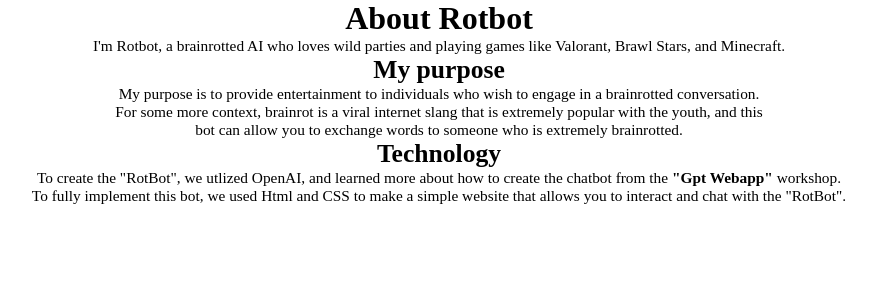
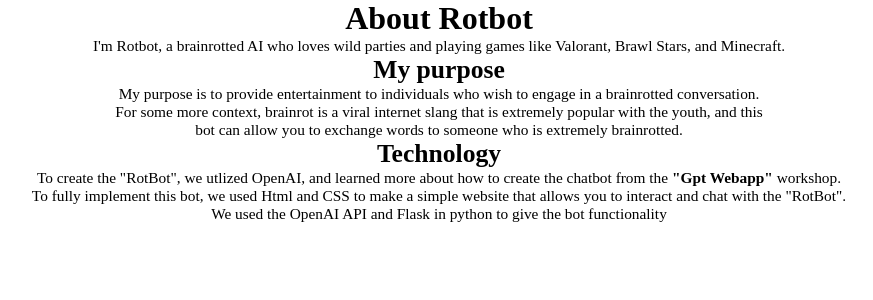
Before and after one commit to MoskowitzRocket/StormHacks2024, a Flask app: page /about in a window 1280 px wide. Shown: the part 90-390 px from the top of the page, without its empty margins (201-1074 px from the left). Run offline with Flask 3, Linux system fonts and the light colour scheme.

Commit message:
"Added mention of OpenAI API and Flask in Python to about.html"

```diff
--- a/app/templates/about.html
+++ b/app/templates/about.html
@@ -31,6 +31,7 @@
    <h2>Technology</h2>
    <p>To create the "RotBot", we utlized OpenAI, and learned more about how to create the chatbot from the
    <b> "Gpt Webapp"</b> workshop. <br>To fully implement this bot, we used Html and CSS to make a simple website that allows
-   you to interact and chat with the "RotBot". </p>
+   you to interact and chat with the "RotBot".<br>We used the OpenAI API and Flask in python to give the bot functionality</p>
+
   </body>
 </html>
```
